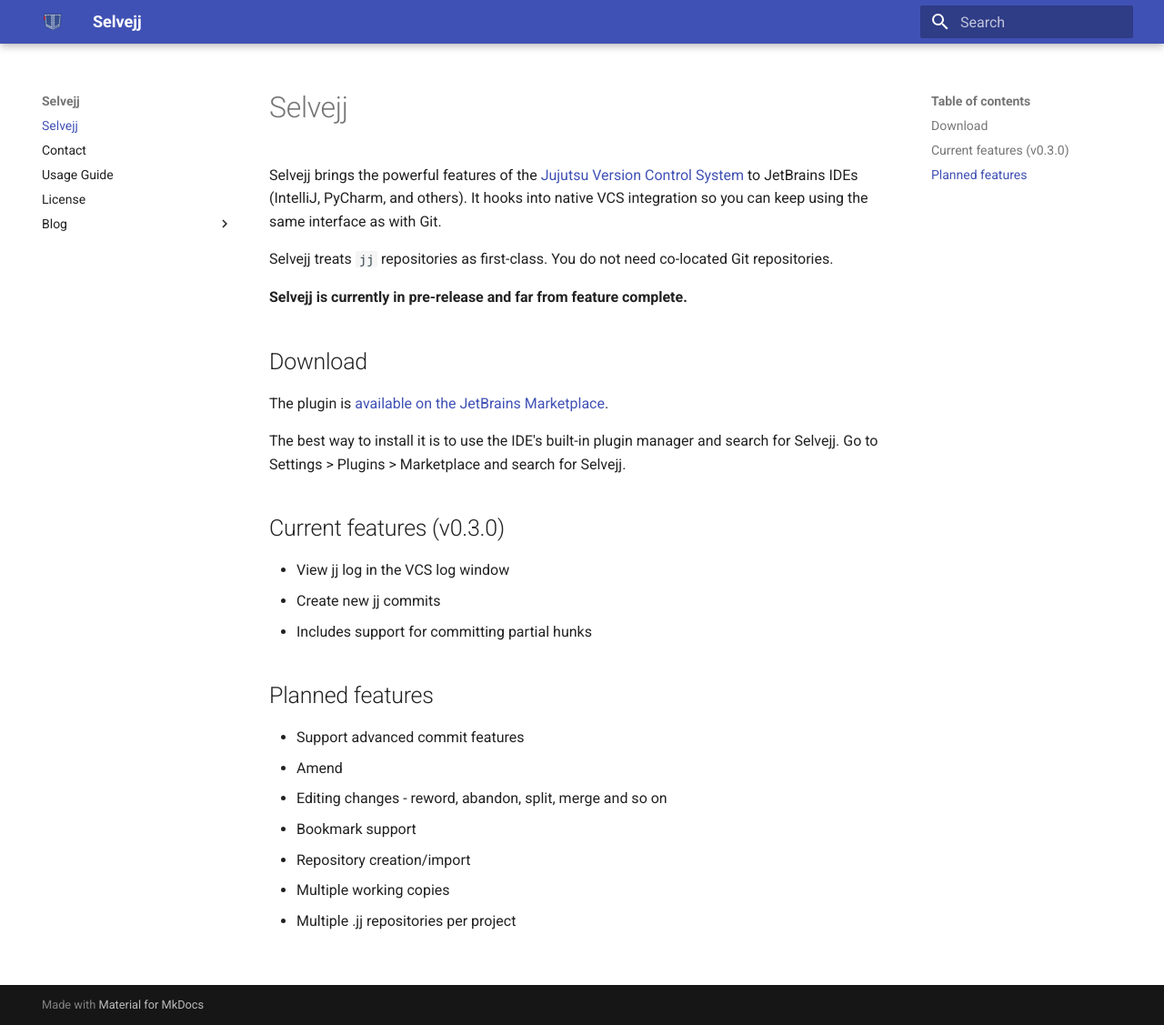
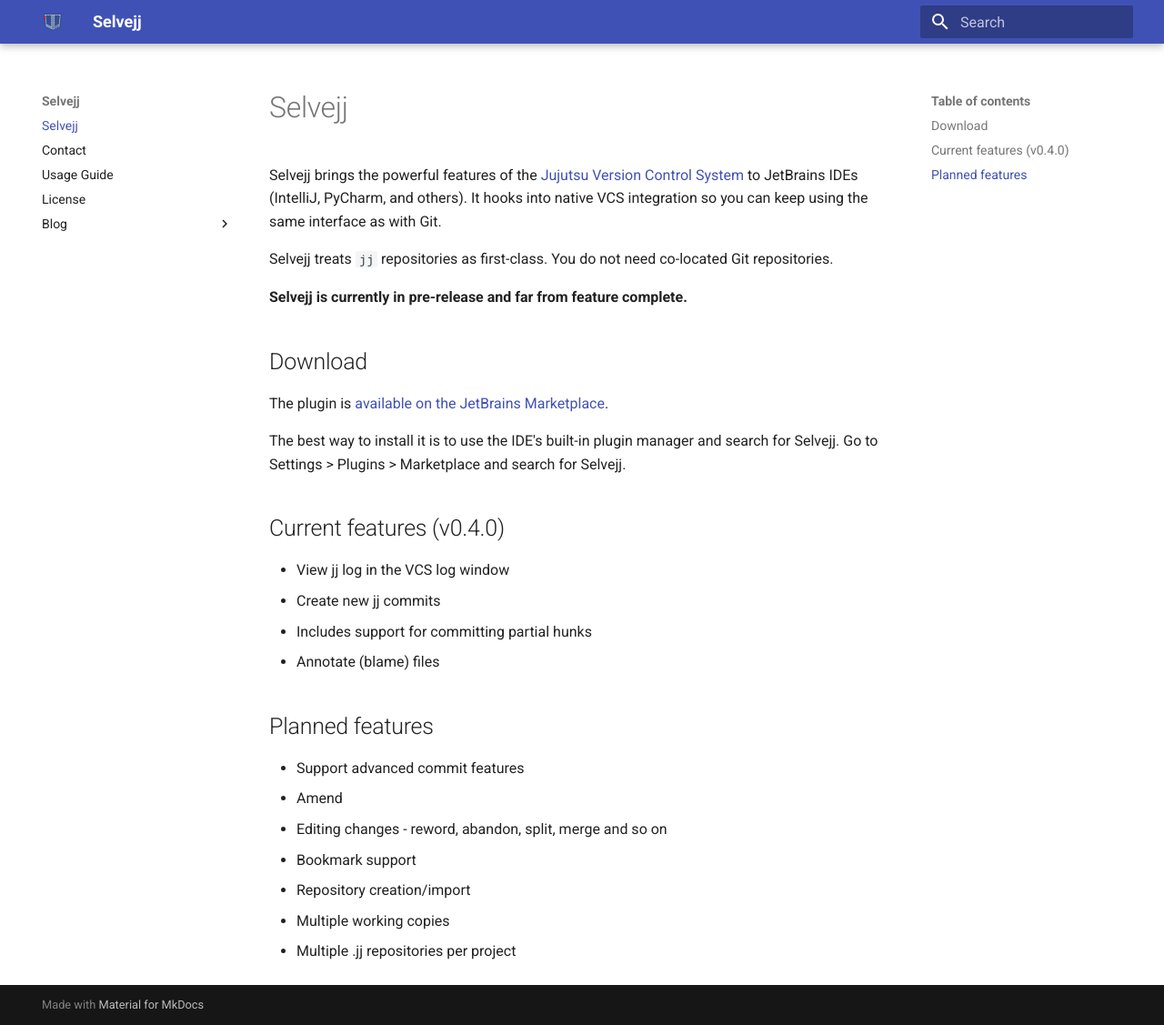
Before and after one commit to selvejj/website, an MkDocs documentation site: the page built from docs/index.md, in a window 1280 px wide and 1127 px high. Shown: the whole window at 91% size. Built offline with MkDocs 1.6.1 and Material for MkDocs 9.7.7, drawn with Linux system fonts in a browser that asks for light colours.

Commit message:
update to v0.4.0 (still need to add code)

```diff
--- a/docs/index.md
+++ b/docs/index.md
@@ -15,11 +15,12 @@ The plugin is [available on the JetBrains Marketplace](https://plugins.jetbrains
 The best way to install it is to use the IDE's built-in plugin manager and search for Selvejj.
 Go to Settings > Plugins > Marketplace and search for Selvejj.
 
-## Current features (v0.3.0)
+## Current features (v0.4.0)
 
 * View jj log in the VCS log window
 * Create new jj commits
   * Includes support for committing partial hunks
+* Annotate (blame) files
 
 ## Planned features
 
```
